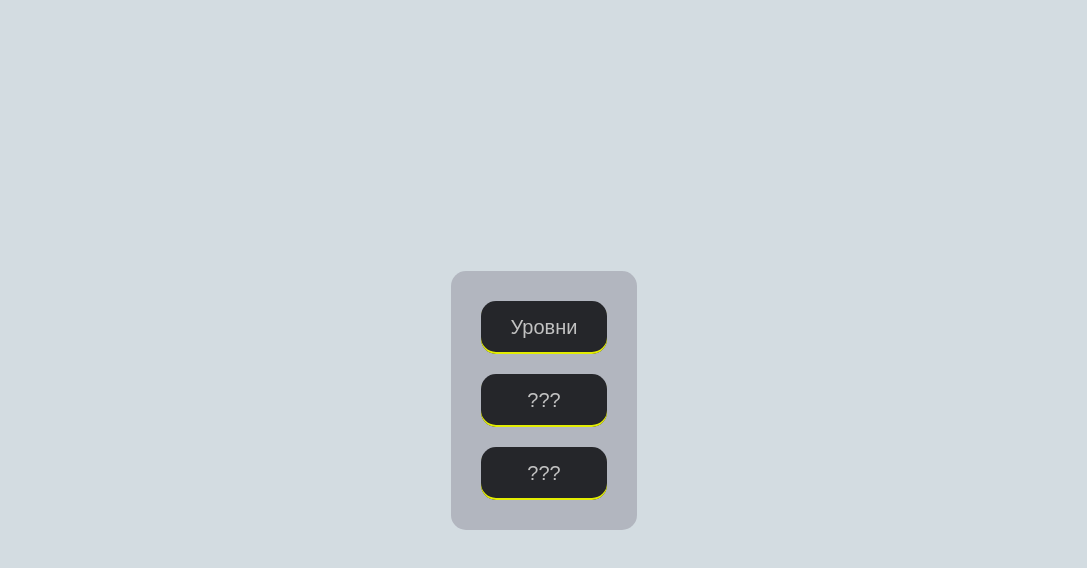
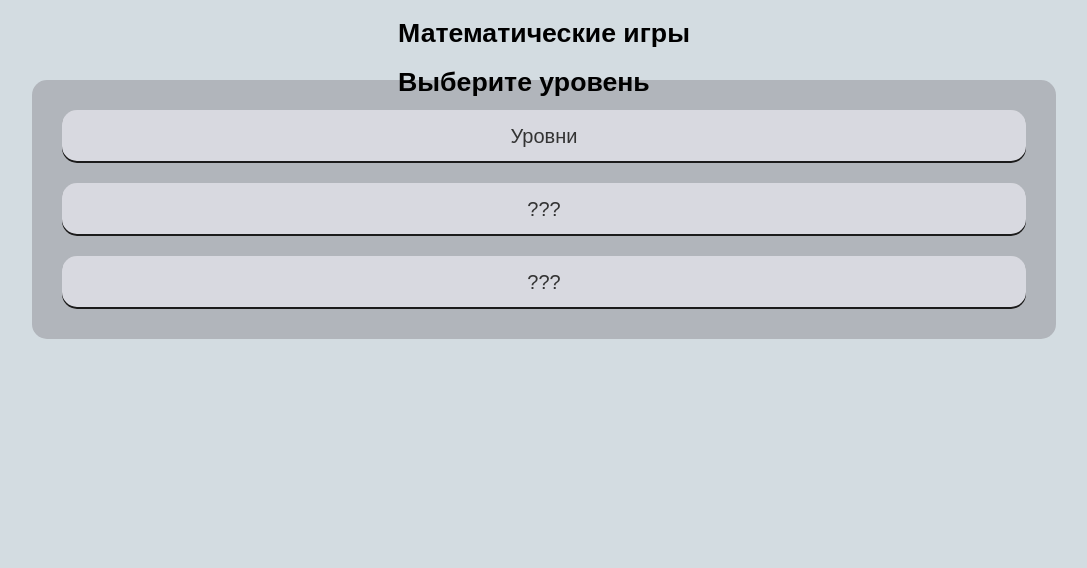
Before and after one commit to UNIRE-STUDIO/Math, a plain HTML site: page index.html in a window 1280 px wide. Shown: the whole page, without its empty margins (96-1183 px from the left). Drawn offline with Linux system fonts and the light colour scheme.

Commit message:
Работа с интерфейсом

```diff
--- a/assets/game.js
+++ b/assets/game.js
@@ -1,4 +1,6 @@
 import GameLoop from "./gameLoop.js";
+import Input from "./input.js";
+import UI from "./ui.js";
 
 export let GameStates = {MENU: 0, LEVEL_SELECTION: 1, READYTOPLAY: 2, PLAY: 3, PAUSE: 4, GAMEOVER: 5, WIN: 6};
 
@@ -7,6 +9,9 @@ export default class Game
     constructor()
     {
         new GameLoop(this.update.bind(this), this.render.bind(this));
+        new Input(GameStates, this.changeState.bind(this));
+        this.ui = new UI();
+
         this.currentState = GameStates.MENU;
         this.changeState(GameStates.MENU);
     }
@@ -14,9 +19,13 @@ export default class Game
     changeState(state){
         switch (state) {
             case GameStates.MENU:
+                this.ui.mainMenuActive(true);
+                this.ui.backButtonActive(false);
                 this.currentState = GameStates.MENU;
             break;
             case GameStates.LEVEL_SELECTION:
+                this.ui.mainMenuActive(false);
+                this.ui.backButtonActive(true);
                 this.currentState = GameStates.LEVEL_SELECTION;
             break;
             case GameStates.READYTOPLAY:
@@ -35,6 +44,7 @@ export default class Game
                 this.currentState = GameStates.WIN;
             break;
             default:
+                if (this.currentState == GameStates.LEVEL_SELECTION) this.changeState(GameStates.MENU);
                 break;
         }
     }
--- a/assets/input.js
+++ b/assets/input.js
@@ -1,13 +1,22 @@
-export default class input
+//GameStates = {MENU: 0, LEVEL_SELECTION: 1, READYTOPLAY: 2, PLAY: 3, PAUSE: 4, GAMEOVER: 5, WIN: 6};
+
+export default class Input
 {
-    constructor(changeState)
+    constructor(gameStates, changeState)
     {
-        document.getElementById("levels-button").click = () => this.levelsButton_click();
+        document.getElementById("levels-button").onclick = () => this.levelsButton_click();
+        document.getElementById("back-button").onclick = () => this.backButton_click();
         this.changeState = changeState;
+        this.gameStates = gameStates;
+    }
+
+    backButton_click()
+    {
+        this.changeState(-1);
     }
 
     levelsButton_click()
     {
-        this.changeState();
+        this.changeState(this.gameStates.LEVEL_SELECTION);
     }
 }
--- a/assets/main.css
+++ b/assets/main.css
@@ -9,26 +9,26 @@
     flex-direction: column;
 
     border-radius: 15px;
-    background: #9a9aa591;
+    background: #97979e91;
 }
 
 .button {
     margin: 10px;
     border-radius: 15px;
-    background: #101013dc;
+    background: #dfdfe6dc;
     border: none;
-    color: #c2c2c2;
+    color: #333333;
     padding: 15px 30px;
 
     font-size: min(20px, 10vw);
 
     -moz-user-select: none;    -o-user-select: none;    -khtml-user-select: none;    -webkit-user-select: none;    user-select: none;
 
-    box-shadow:0px -2px 0 #e3ed04 inset;
+    box-shadow:0px -2px 0 #1b1b1b inset;
     transition:all 0.3s;
 }
 .button:hover{
-    box-shadow:0px -4px 0 #e3ed04 inset;
+    box-shadow:0px -4px 0 #1b1b1b inset;
     cursor: pointer;
 }
 
@@ -42,18 +42,34 @@
     margin-bottom: 10px;
     padding: 0 40px;
 }
+
+
 /* ------------------------*/
 
 body{
     margin: 0px;
     font-family: sans-serif;
+    background: #d3dce1;
+    width: 80vw;
+    height: 100vh;
+    padding: 0 10vw;
 }
+
 #page {
-    background: #d3dce1;
-    width: 100vw;
-    height: 100vh;
 
+}
+
+#header-panel{
+    height: 10vh;
     display: flex;
-    justify-content: center;
-    align-items: center;
+    justify-content: space-between;
 }
+
+.h-wrapper{
+    font-size: smaller;
+}
+
+.back-button-wrapper,
+.right-part{
+    flex: 1;
+}
--- /dev/null
+++ b/assets/ui.js
@@ -0,0 +1,39 @@
+export default class UI
+{
+    constructor()
+    {
+        this.mainMenu = document.getElementById("main-menu");
+        this.backButton = document.getElementById("back-button");
+        this.headerLabel = document.getElementById("header-label");
+        this.selectLevelLabel = document.getElementById("select-level-label");
+    }
+
+    mainMenuActive(active)
+    {
+        if (active)
+        {
+            this.mainMenu.style.display = "flex";
+            this.headerLabel.style.display = "block";
+            return;
+        }
+        else
+        {
+            this.mainMenu.style.display = "none";
+            this.headerLabel.style.display = "none";
+        }
+    }
+
+    backButtonActive(active)
+    {
+        if (active)
+        {
+            this.backButton.style.display = "block";
+        }
+        else
+        {
+            this.backButton.style.display = "none";
+        }
+    }
+
+
+}
--- a/index.html
+++ b/index.html
@@ -26,12 +26,24 @@
         <meta name="viewport" content="user-scalable=no">
     </head>
     <body>
+        <div id="header-panel">
+            <div class="back-button-wrapper">
+                <button class="button" id="back-button" name="back" type="button">⬅</button>
+            </div>
+            <div class="h-wrapper">
+                <h1 id="header-label">Математические игры</h1>
+                <h1 id="select-level-label">Выберите уровень</h1>
+            </div>
+            <div class="right-part">
+
+            </div>
+        </div>
         <div id="page">
-                <div class="panel" id="Menu">
-                    <button class="button" id="levels-button" name="levels-button" type="button">Уровни</button>
-                    <button class="button" name="" type="button">???</button>
-                    <button class="button" name="" type="button">???</button>
-                </div>
+            <div class="panel" id="main-menu">
+                <button class="button" id="levels-button" name="levels-button" type="button">Уровни</button>
+                <button class="button" name="" type="button">???</button>
+                <button class="button" name="" type="button">???</button>
+            </div>
         </div>
         <script type="module" src="assets/game.js"></script>
     </body>
```
